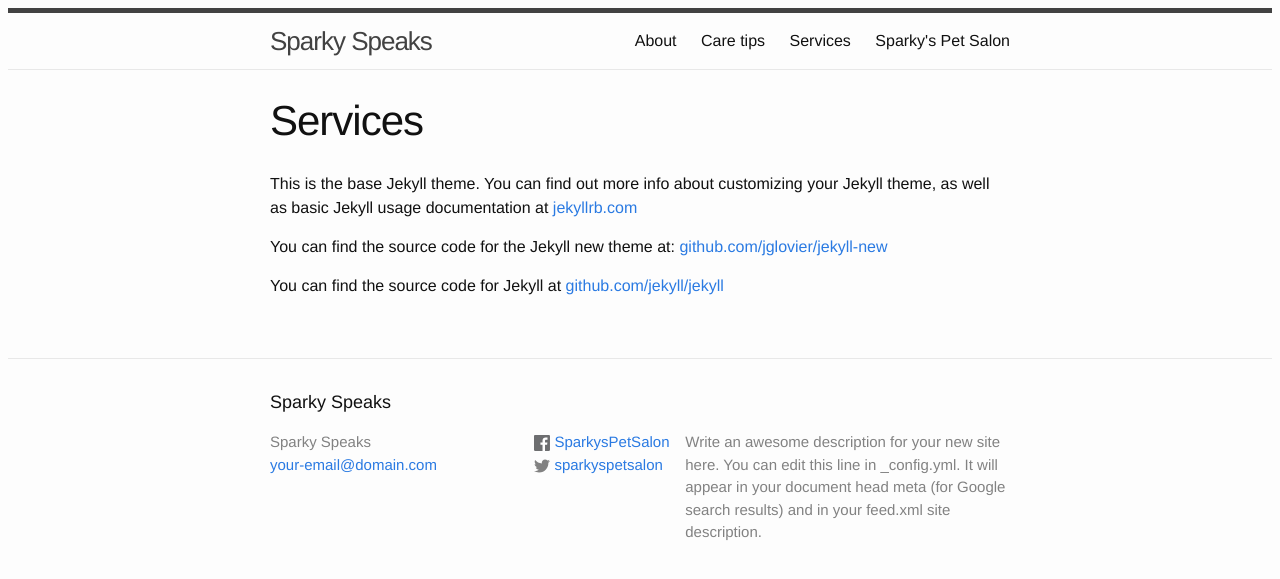
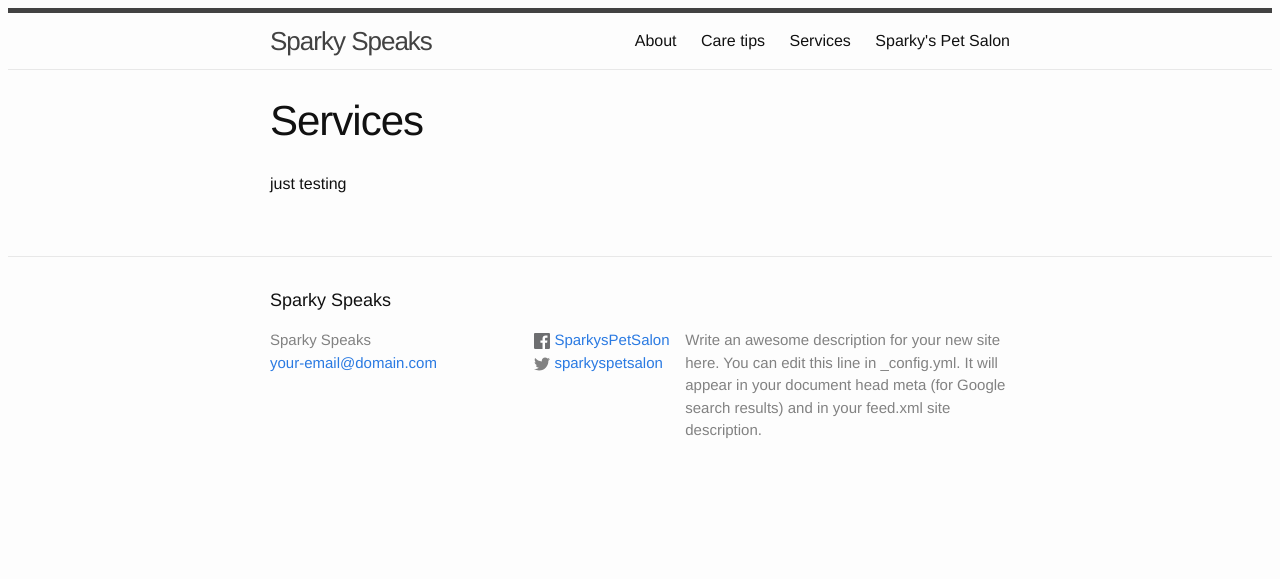
Before and after one commit to Leonardgrr/sparkyspeaks, a Jekyll site: the page built from services.md, in a window 1280 px wide. Shown: the top 579 px of the page. Built offline with Jekyll 4.4.1, drawn with Linux system fonts in a browser that asks for light colours.

Commit message:
push
why won’t you push?

```diff
--- a/services.md
+++ b/services.md
@@ -4,8 +4,4 @@
 permalink: /services/
 ---
 
-This is the base Jekyll theme. You can find out more info about customizing your Jekyll theme, as well as basic Jekyll usage documentation at [jekyllrb.com](http://jekyllrb.com/)
-
-You can find the source code for the Jekyll new theme at: [github.com/jglovier/jekyll-new](https://github.com/jglovier/jekyll-new)
-
-You can find the source code for Jekyll at [github.com/jekyll/jekyll](https://github.com/jekyll/jekyll)
+just testing
```
